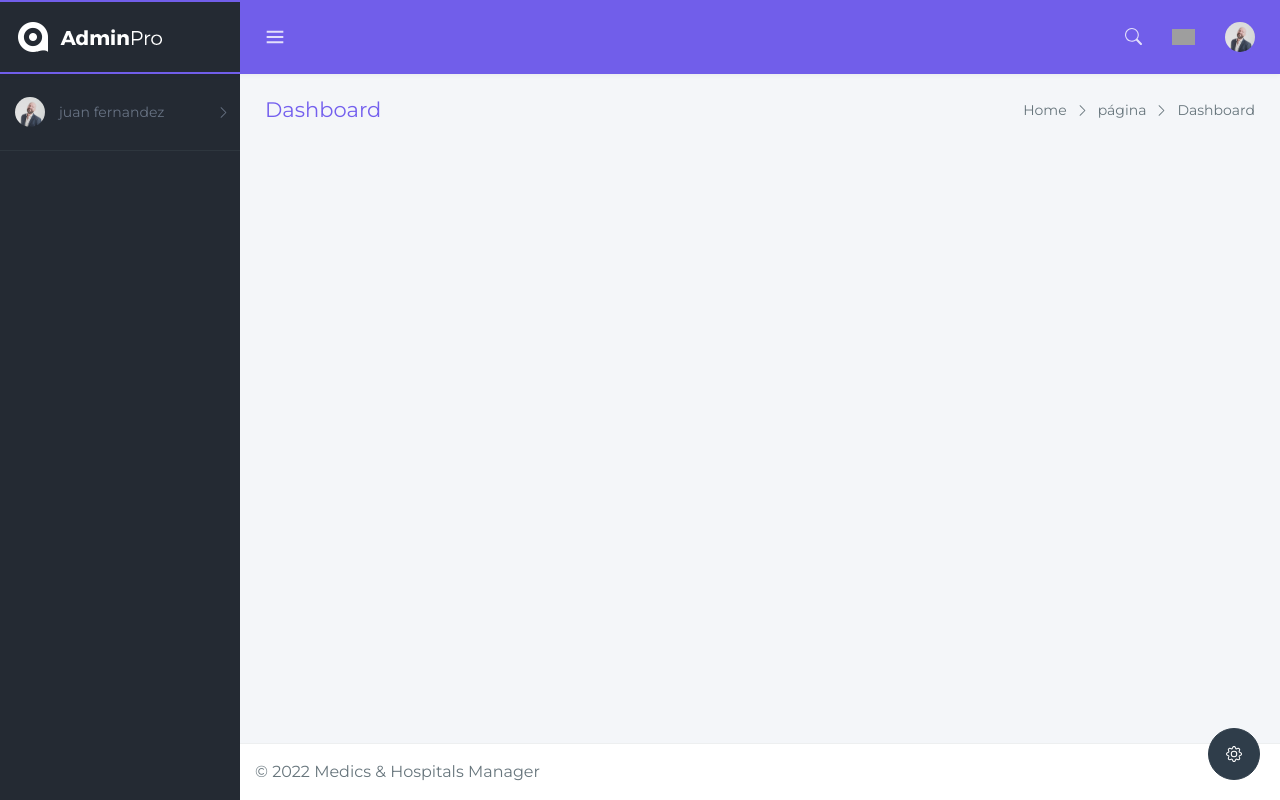
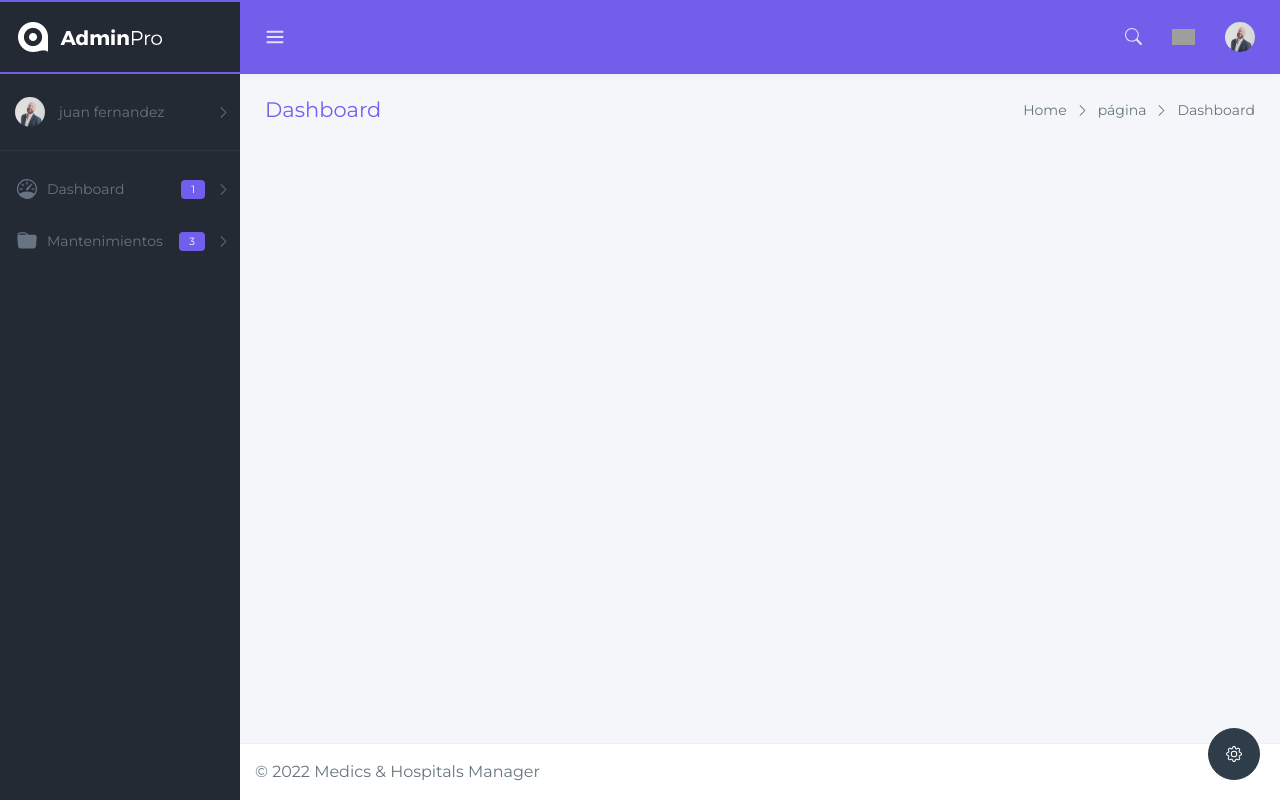
Before and after one commit to juanfdx/angular-adminPro, an Angular app: page / in a window 1280 px wide. Built offline with nearby package versions, Linux system fonts and the light colour scheme; grey boxes are pictures that could not be loaded.

Commit message:
adminPro v0.0.7

```diff
--- a/src/app/shared/sidebar/sidebar.component.html
+++ b/src/app/shared/sidebar/sidebar.component.html
@@ -1,16 +1,20 @@
 <aside appClickInside
        class="sidebar"
-       [ngClass]="{'sidebar--active': active, 'sidebar--inactive': !active}">
+       [ngClass]="{'sidebar--active': active,
+                   'sidebar--inactive': !active,
+                   'sidebar--side': sideMenu >= 0}">
 
   <div class="sidebar__scroll">
     <nav class="sidebar__nav">
       <ul class="sidebar__ul">
-        <li class="sidebar__li">
+
+        <li (mouseover)="showSideMenu(0)" (mouseout)="hideSideMenu()" class="sidebar__li">
           <a (click)="setPosition(0)"
              class="sidebar__link"
              [ngClass]="{'sidebar__link--active': position === 0,
                          'sidebar__link--show': active,
-                         'sidebar__link--hide': !active}">
+                         'sidebar__link--hide': !active,
+                         'sidebar__link--side': sideMenu === 0}">
             <img class="sidebar__img" [src]="'/assets/images/users/user1.jpg'" [alt]="'User photo'">
             <span class="sidebar__span"
                   [ngClass]="{'sidebar__span--show': active, 'sidebar__span--hide': !active}">
@@ -20,7 +24,27 @@
                  [ngClass]="{'sidebar__svg--active': position === 0, 'sidebar__svg--show': active, 'sidebar__svg--hide': !active}" xmlns="http://www.w3.org/2000/svg" width="16" height="16" fill="currentColor" viewBox="0 0 16 16">
               <path fill-rule="evenodd" d="M4.646 1.646a.5.5 0 0 1 .708 0l6 6a.5.5 0 0 1 0 .708l-6 6a.5.5 0 0 1-.708-.708L10.293 8 4.646 2.354a.5.5 0 0 1 0-.708z"/>
             </svg>
+
+            <!-- ul absolute -->
+            <ul class="sidebar__ul-profile-absolute"
+                [ngClass]="{'sidebar__ul-profile-absolute--show': sideMenu === 0}">
+
+                <span class="sidebar__span-absolute">
+                  juan fernandez
+                </span>
+                <li class="sidebar__li-profile">
+                  <a class="sidebar__profile-link sidebar__profile-link--absoute">Mi Perfil</a>
+                </li>
+                <li class="sidebar__li-profile sidebar__li-profile--absolute">
+                  <a class="sidebar__profile-link sidebar__profile-link--absoute">Configuración</a>
+                </li>
+                <li class="sidebar__li-profile">
+                  <a class="sidebar__profile-link sidebar__profile-link--absoute">Cerrar sesión</a>
+                </li>
+            </ul>
+            <!-- end ul absolute -->
           </a>
+
           <ul class="sidebar__ul-profile"
               [ngClass]="{'sidebar__ul-profile--active': position === 0,
                           'sidebar__ul-profile--show': active,
@@ -35,9 +59,139 @@
               <a class="sidebar__profile-link">Cerrar sesión</a>
             </li>
           </ul>
+
         </li>
 
         <li class="sidebar__nav-divider"></li>
+
+        <li (mouseover)="showSideMenu(1)" (mouseout)="hideSideMenu()" class="sidebar__li">
+          <a (click)="setPosition(1)"
+             class="sidebar__link"
+             [ngClass]="{'sidebar__link--active': position === 1,
+                         'sidebar__link--show': active,
+                         'sidebar__link--hide': !active,
+                         'sidebar__link--side': sideMenu === 1}">
+
+            <div class="sidebar__svg-container"
+                 [ngClass]="{'sidebar__svg-container--show': active,
+                             'sidebar__svg-container--hide': !active}">
+              <svg xmlns="http://www.w3.org/2000/svg" width="16" height="16" fill="currentColor" class="sidebar__link-svg" viewBox="0 0 16 16">
+                <path d="M8 2a.5.5 0 0 1 .5.5V4a.5.5 0 0 1-1 0V2.5A.5.5 0 0 1 8 2zM3.732 3.732a.5.5 0 0 1 .707 0l.915.914a.5.5 0 1 1-.708.708l-.914-.915a.5.5 0 0 1 0-.707zM2 8a.5.5 0 0 1 .5-.5h1.586a.5.5 0 0 1 0 1H2.5A.5.5 0 0 1 2 8zm9.5 0a.5.5 0 0 1 .5-.5h1.5a.5.5 0 0 1 0 1H12a.5.5 0 0 1-.5-.5zm.754-4.246a.389.389 0 0 0-.527-.02L7.547 7.31A.91.91 0 1 0 8.85 8.569l3.434-4.297a.389.389 0 0 0-.029-.518z"/>
+                <path fill-rule="evenodd" d="M6.664 15.889A8 8 0 1 1 9.336.11a8 8 0 0 1-2.672 15.78zm-4.665-4.283A11.945 11.945 0 0 1 8 10c2.186 0 4.236.585 6.001 1.606a7 7 0 1 0-12.002 0z"/>
+              </svg>
+            </div>
+
+            <span class="sidebar__span"
+                  [ngClass]="{'sidebar__span--show': active, 'sidebar__span--hide': !active}">
+                  Dashboard
+            </span>
+
+            <span class="sidebar__span-quantity"
+                  [ngClass]="{'sidebar__span-quantity--show': active,
+                              'sidebar__span-quantity--hide': !active}">
+              1
+            </span>
+
+            <svg class="sidebar__svg"
+                 [ngClass]="{'sidebar__svg--active': position === 1, 'sidebar__svg--show': active, 'sidebar__svg--hide': !active}" xmlns="http://www.w3.org/2000/svg" width="16" height="16" fill="currentColor" viewBox="0 0 16 16">
+              <path fill-rule="evenodd" d="M4.646 1.646a.5.5 0 0 1 .708 0l6 6a.5.5 0 0 1 0 .708l-6 6a.5.5 0 0 1-.708-.708L10.293 8 4.646 2.354a.5.5 0 0 1 0-.708z"/>
+            </svg>
+
+            <!-- ul absolute -->
+            <ul class="sidebar__ul-profile-absolute"
+                [ngClass]="{'sidebar__ul-profile-absolute--show': sideMenu === 1}">
+
+                <span class="sidebar__span-absolute">
+                  Dashboard
+                </span>
+
+                <li class="sidebar__li-profile">
+                  <a class="sidebar__profile-link sidebar__profile-link--absoute">Main</a>
+                </li>
+            </ul>
+            <!-- end ul absolute -->
+          </a>
+
+          <ul class="sidebar__ul-profile"
+              [ngClass]="{'sidebar__ul-profile--active': position === 1,
+                          'sidebar__ul-profile--show': active,
+                          'sidebar__ul-profile--hide': !active}">
+            <li class="sidebar__li-profile">
+              <a class="sidebar__profile-link">Main</a>
+            </li>
+          </ul>
+
+        </li>
+
+        <li (mouseover)="showSideMenu(2)" (mouseout)="hideSideMenu()" class="sidebar__li">
+          <a (click)="setPosition(2)"
+             class="sidebar__link"
+             [ngClass]="{'sidebar__link--active': position === 2,
+                         'sidebar__link--show': active,
+                         'sidebar__link--hide': !active,
+                         'sidebar__link--side': sideMenu === 2}">
+
+             <div class="sidebar__svg-container"
+                  [ngClass]="{'sidebar__svg-container--show': active,
+                              'sidebar__svg-container--hide': !active}">
+                <svg xmlns="http://www.w3.org/2000/svg" width="16" height="16" fill="currentColor" class="sidebar__link-svg" viewBox="0 0 16 16">
+                <path d="M9.828 3h3.982a2 2 0 0 1 1.992 2.181l-.637 7A2 2 0 0 1 13.174 14H2.825a2 2 0 0 1-1.991-1.819l-.637-7a1.99 1.99 0 0 1 .342-1.31L.5 3a2 2 0 0 1 2-2h3.672a2 2 0 0 1 1.414.586l.828.828A2 2 0 0 0 9.828 3zm-8.322.12C1.72 3.042 1.95 3 2.19 3h5.396l-.707-.707A1 1 0 0 0 6.172 2H2.5a1 1 0 0 0-1 .981l.006.139z"/>
+              </svg>
+             </div>
+
+            <span class="sidebar__span"
+                  [ngClass]="{'sidebar__span--show': active, 'sidebar__span--hide': !active}">
+                  Mantenimientos
+            </span>
+
+            <span class="sidebar__span-quantity"
+                  [ngClass]="{'sidebar__span-quantity--show': active,
+                              'sidebar__span-quantity--hide': !active}">
+              3
+            </span>
+
+            <svg class="sidebar__svg"
+                 [ngClass]="{'sidebar__svg--active': position === 2, 'sidebar__svg--show': active, 'sidebar__svg--hide': !active}" xmlns="http://www.w3.org/2000/svg" width="16" height="16" fill="currentColor" viewBox="0 0 16 16">
+              <path fill-rule="evenodd" d="M4.646 1.646a.5.5 0 0 1 .708 0l6 6a.5.5 0 0 1 0 .708l-6 6a.5.5 0 0 1-.708-.708L10.293 8 4.646 2.354a.5.5 0 0 1 0-.708z"/>
+            </svg>
+
+            <!-- ul absolute -->
+            <ul class="sidebar__ul-profile-absolute"
+                [ngClass]="{'sidebar__ul-profile-absolute--show': sideMenu === 2}">
+
+                <span class="sidebar__span-absolute">
+                  Mantenimientos
+                </span>
+
+                <li class="sidebar__li-profile">
+                  <a class="sidebar__profile-link sidebar__profile-link--absoute">Usuarios</a>
+                </li>
+                <li class="sidebar__li-profile sidebar__li-profile--absolute">
+                  <a class="sidebar__profile-link sidebar__profile-link--absoute">Hospitales</a>
+                </li>
+                <li class="sidebar__li-profile sidebar__li-profile--absolute">
+                  <a class="sidebar__profile-link sidebar__profile-link--absoute">Médicos</a>
+                </li>
+            </ul>
+            <!-- end ul absolute -->
+          </a>
+
+          <ul class="sidebar__ul-profile"
+              [ngClass]="{'sidebar__ul-profile--active': position === 2,
+                          'sidebar__ul-profile--show': active,
+                          'sidebar__ul-profile--hide': !active}">
+            <li class="sidebar__li-profile">
+              <a class="sidebar__profile-link">Usuarios</a>
+            </li>
+            <li class="sidebar__li-profile">
+              <a class="sidebar__profile-link">Hospitales</a>
+            </li>
+            <li class="sidebar__li-profile sidebar__li-profile--absolute">
+              <a class="sidebar__profile-link">Médicos</a>
+            </li>
+          </ul>
+
+        </li>
 
       </ul>
     </nav>
--- a/src/app/shared/sidebar/sidebar.component.scss
+++ b/src/app/shared/sidebar/sidebar.component.scss
@@ -32,6 +32,10 @@
     }
   }
 
+  &--side {
+    overflow: visible;
+  }
+
   &__scroll {
 
   }
@@ -47,7 +51,7 @@
   &__li {
     color: #687384;
     font-size: 14px;
-
+    margin-bottom: 6px;
   }
 
   &__link {
@@ -58,7 +62,9 @@
     @include flex(row, nowrap, flex-start, center);
 
     &:hover {
-      color: #FFFFFF;
+      .sidebar__span, .sidebar__span-absolute, .sidebar__link-svg {
+        color: #FFFFFF;
+      }
     }
 
     &--active {
@@ -76,6 +82,11 @@
     &--hide {
       padding: 12px 20px;
     }
+
+    &--side {
+      background-color: #1C2128;
+    }
+
   }
 
   &__img {
@@ -84,6 +95,32 @@
     height: 30px;
     border-radius: 50%;
     margin-right: 14px;
+  }
+
+  &__svg-container {
+    height: 30px;
+    margin-right: 10px;
+    margin-left: 2px;
+
+    @include flex(row, nowrap, center, center);
+
+    @media (max-width: 1169px) {
+      width: 30px;
+      min-width: 30px;
+      margin-left: 0;
+    }
+
+    &--show {
+      width: auto;
+      min-width: 0;
+      margin-left: 2px;
+    }
+
+    &--hide {
+      width: 30px;
+      min-width: 30px;
+      margin-left: 0;
+    }
   }
 
   &__span {
@@ -100,6 +137,33 @@
     }
   }
 
+  &__span-quantity {
+    margin-left: auto;
+    padding: 3px 10px;
+    font-size: 75%;
+    line-height: 13px;
+    color: #ffffff;
+    border-radius: 4px;
+    background-color: #715EEA;
+
+    @media (max-width: 1169px) {
+      display: none;
+    }
+
+    &--show {
+      display: flex;
+    }
+
+    &--hide {
+      display: none;
+    }
+  }
+
+  &__link-svg {
+    width: 20px;
+    min-width: 20px;
+    height: 20px;
+  }
 
   &__svg {
     position: absolute;
@@ -169,12 +233,41 @@
         color: #FFFFFF;
       }
     }
+
+    &--absolute {
+      .sidebar__profile-link:hover {
+        color: #FFFFFF;
+      }
+    }
   }
 
   &__profile-link {
     padding: 7px 35px 7px 15px;
     line-height: 20px;
     cursor: pointer;
+
+    &--absoute {
+      color: #687384;
+    }
   }
 
+  /* ----- UL ABSOLUTE ----- */
+
+  &__ul-profile-absolute {
+    position: absolute;
+    top: 0;
+    left: 70px;
+    width: 230px;
+    padding: 11px 0;
+    background-color: #1C2128;
+    display: none;
+
+    &--show {
+      display: block;
+    }
+  }
+
+  &__span-absolute {
+    display: inline-block;
+  }
 }
--- a/src/app/shared/sidebar/sidebar.component.ts
+++ b/src/app/shared/sidebar/sidebar.component.ts
@@ -11,6 +11,7 @@ export class SidebarComponent implements OnInit {
 
   public active      : boolean = false
   public position    : number = -1
+  public sideMenu    : number = -1
   public screenWidth : number = 0
 
   private subscription$! : Subscription;
@@ -42,6 +43,14 @@ export class SidebarComponent implements OnInit {
     (this.position === index) ? this.position = -1 : this.position = index
   }
 
+  showSideMenu(index: number): void {
+    if (!this.active) { this.sideMenu = index }
+  }
+
+  hideSideMenu(): void {
+    if (!this.active) { this.sideMenu = -1 }
+  }
+
   ngOnDestroy(): void {
     this.subscription$.unsubscribe();
   }
```
